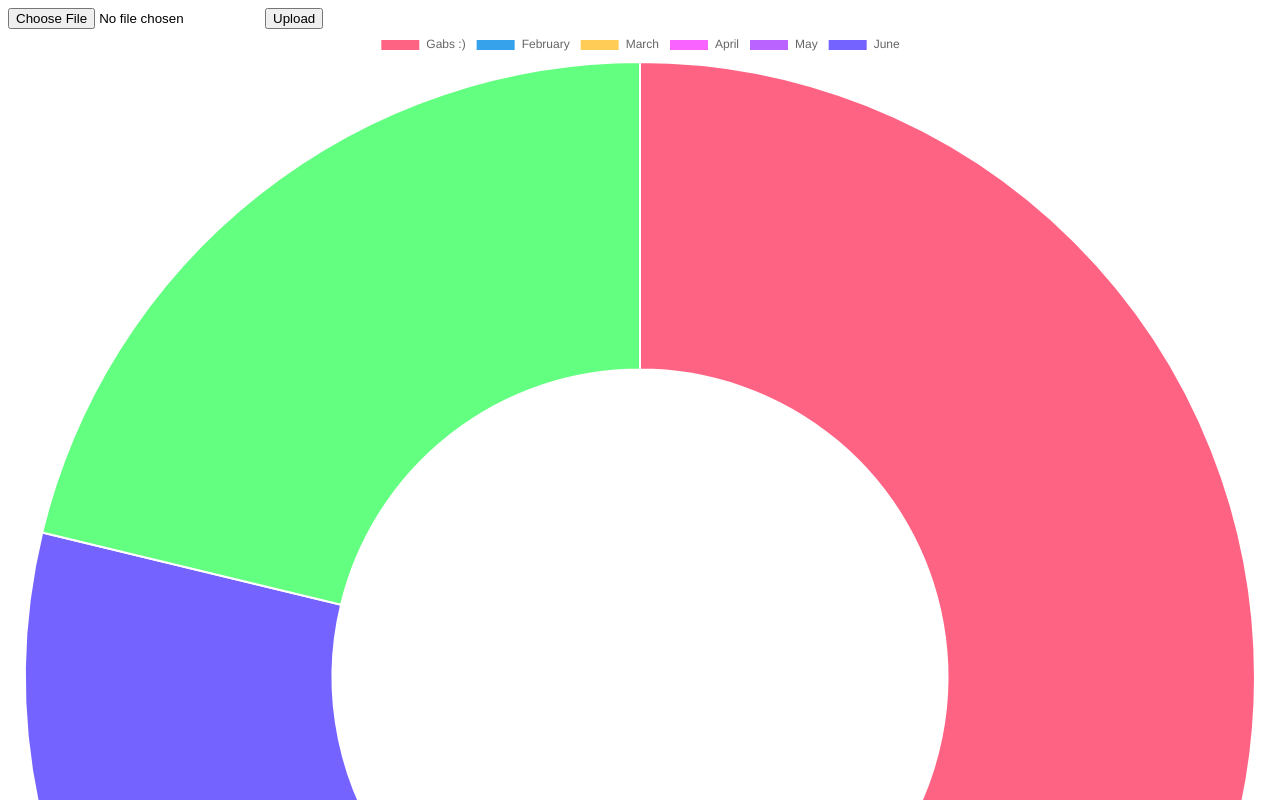
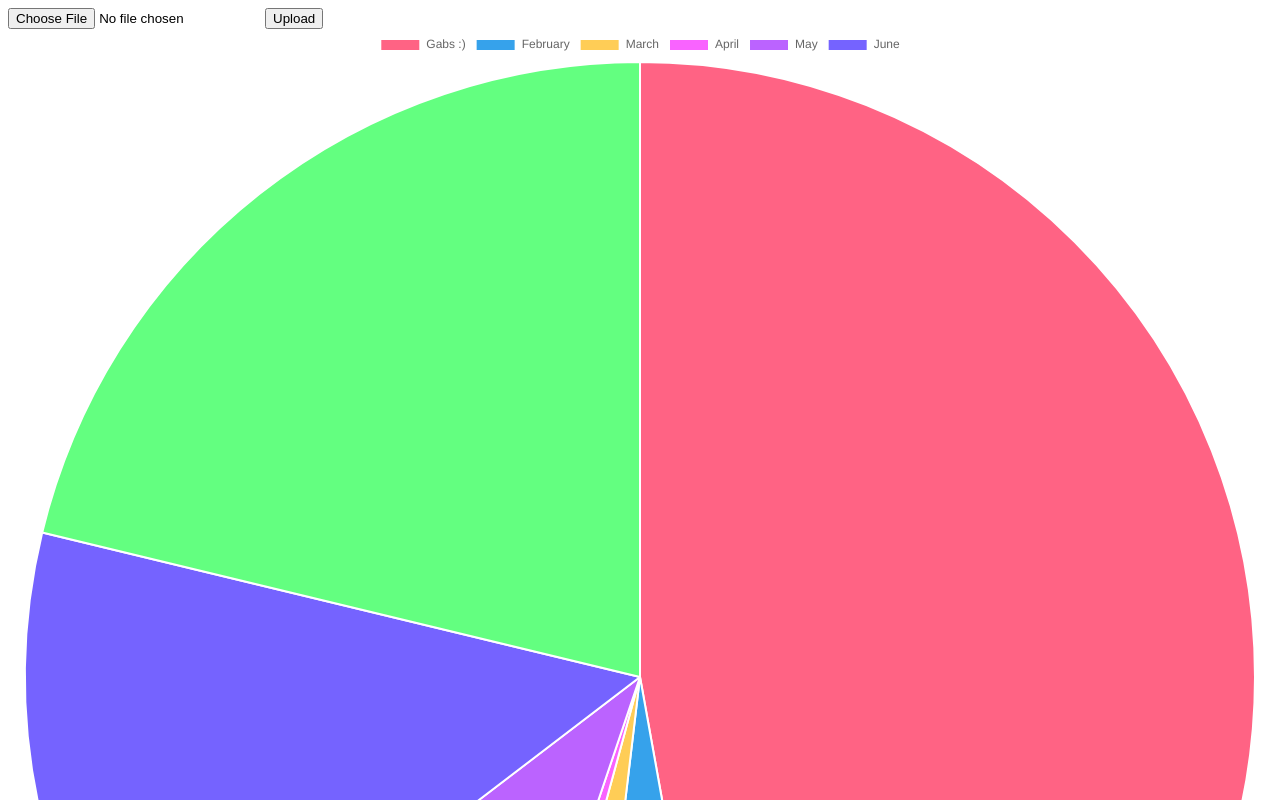
Before and after one commit to perfil-socioeconomico/trabalho-si-2022, a plain HTML site: page index.html in a window 1280 px wide. Shown: the top 800 px of the page. Drawn offline with nearby package versions, Linux system fonts and the light colour scheme.

Commit message:
:sparkles: pie

```diff
--- a/index.html
+++ b/index.html
@@ -39,7 +39,7 @@
         };
 
         const config = {
-          type: 'doughnut',
+          type: 'pie',
           data: data,
           options: {}
         };
```
